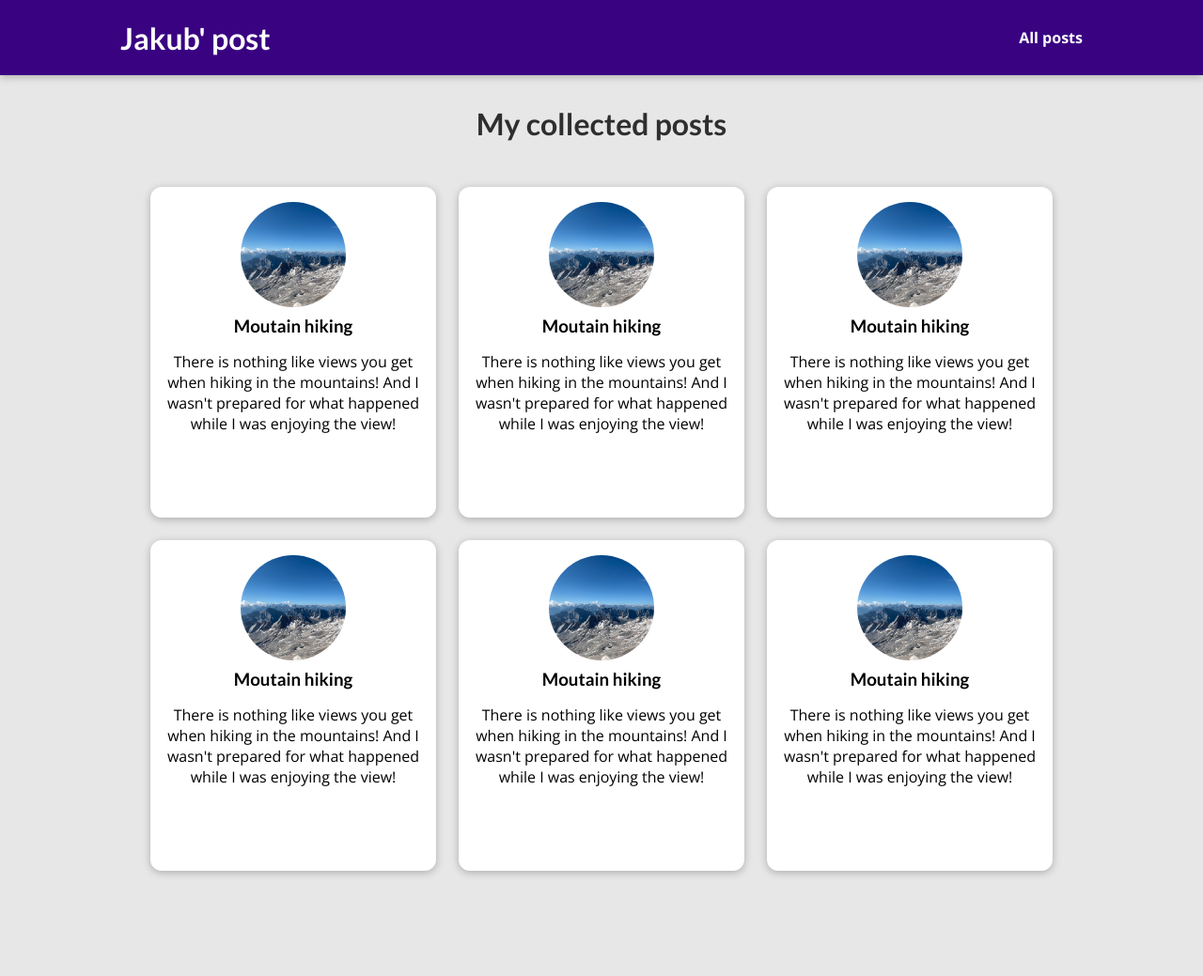
After one commit to Bojan0611/My_site, a Django app: template my_site/blog/templates/blog/all-posts.html in a window 1280 px wide. The commit adds this page. Shown: the whole page at 94% size. Run offline with Django 4.2, Linux system fonts and the light colour scheme; the template is opened without the code that fills it, so the values that code supplies are empty.

Commit message:
add new styling for all posts page

```diff
--- /dev/null
+++ b/my_site/blog/static/blog/all-posts.css
@@ -0,0 +1,43 @@
+body {
+    background-color: #e7e7e7;
+}
+
+#main-navigation {
+    background-color: #390281;
+    box-shadow: 0 2px 8px rgba(0, 0, 0, 0.25);
+}
+
+#all-posts {
+    margin: 7rem auto;
+    width: 90%;
+    max-width: 60rem;
+}
+
+#all-posts h2 {
+    text-align: center;
+    font-size: 2rem;
+    color: #2e2e2e;
+    margin: 3rem 0;
+}
+
+ul {
+    list-style: none;
+    margin: 0;
+    padding: 0;
+    display: grid;
+    grid-template-columns: repeat(auto-fill, minmax(17rem, 1fr));
+    gap: 1.5rem;
+}
+
+.post img {
+    width: 7rem;
+    height: 7rem;
+}
+
+.post a {
+    height: 22rem;
+    transform-origin: center;
+    box-shadow: 0 2px 8px rgba(0, 0, 0, 0.25);
+    border-radius: 12px;
+    background-color: white;
+}
--- /dev/null
+++ b/my_site/blog/static/blog/post.css
@@ -0,0 +1,43 @@
+.post {
+    display: flex;
+    flex-direction: column;
+    align-items: center;
+    text-align: center;
+}
+
+.post a {
+    text-decoration: none;
+    color: black;
+    transition: all 0.2s ease;
+    padding: 1rem;
+}
+
+.post a:hover,
+.post a:active {
+    transform: scale(1.1);
+    background-color: #390281;
+    color: white;
+}
+
+.post img {
+    width: 5rem;
+    height: 5rem;
+    object-fit: cover;
+    border-radius: 50%;
+}
+
+.post h3 {
+    margin: 0.25rem 0;
+}
+
+.post time {
+    color: #666666;
+    margin: 0.25rem;
+    font-style: italic;
+    font-size: 0.85rem;
+}
+
+.post:hover time,
+.post:active time {
+    color: white;
+}
--- /dev/null
+++ b/my_site/blog/templates/blog/all-posts.html
@@ -0,0 +1,27 @@
+{% extends "base.html" %}
+{% load static %}
+
+{% block title %}
+    All collecting posts
+{% endblock %}
+
+{% block css_files %}
+    <link rel="stylesheet" href="{% static "blog/post.css" %}"/>
+    <link rel="stylesheet" href="{% static "blog/all-posts.css" %}"/>
+{% endblock %}
+
+{% block content %}
+    <section id="all-posts">
+        <h2>
+            My collected posts
+        </h2>
+        <ul>
+            {% include "blog/includes/post.html" %}
+            {% include "blog/includes/post.html" %}
+            {% include "blog/includes/post.html" %}
+            {% include "blog/includes/post.html" %}
+            {% include "blog/includes/post.html" %}
+            {% include "blog/includes/post.html" %}
+         </ul>
+    </section>
+{% endblock %}
--- /dev/null
+++ b/my_site/blog/templates/blog/includes/post.html
@@ -0,0 +1,19 @@
+{% load static %}
+
+<li>
+    <article class="post">
+        <a href="">
+            <img src="{% static "blog/images/mountains.jpg" %}" alt="Moutain Hiking">
+            <div class="post__content">
+                <h3>
+                    Moutain hiking
+                </h3>
+                <p>
+                    There is nothing like views you get when hiking in the mountains!
+                    And I wasn't prepared for what happened while I was enjoying the view!
+                </p>
+            </div>
+        </a>
+
+    </article>
+</li>
--- a/my_site/blog/views.py
+++ b/my_site/blog/views.py
@@ -1,12 +1,12 @@
 from django.shortcuts import render
-from django.http import HttpResponse
+from django.http import HttpResponseRedirect
 
 
 def starting_page(request):
     return render(request, "blog/index.html")
 
 def posts(request):
-    pass
+    return render(request, "blog/all-posts.html")
 
 def post_details(request):
     pass
--- a/my_site/templates/base.html
+++ b/my_site/templates/base.html
@@ -12,6 +12,14 @@
 </head>
 
 <body>
+    <header id="main-navigation">
+        <h1>
+            <a href="">Jakub' post</a>
+        </h1>
+        <nav>
+            <a href="">All posts</a>
+        </nav>
+    </header>
     {% block content %}
     {% endblock %}
 </body>
```
Also changed, not shown: my_site/blog/templates/blog/index.html (+4 -27 lines).
